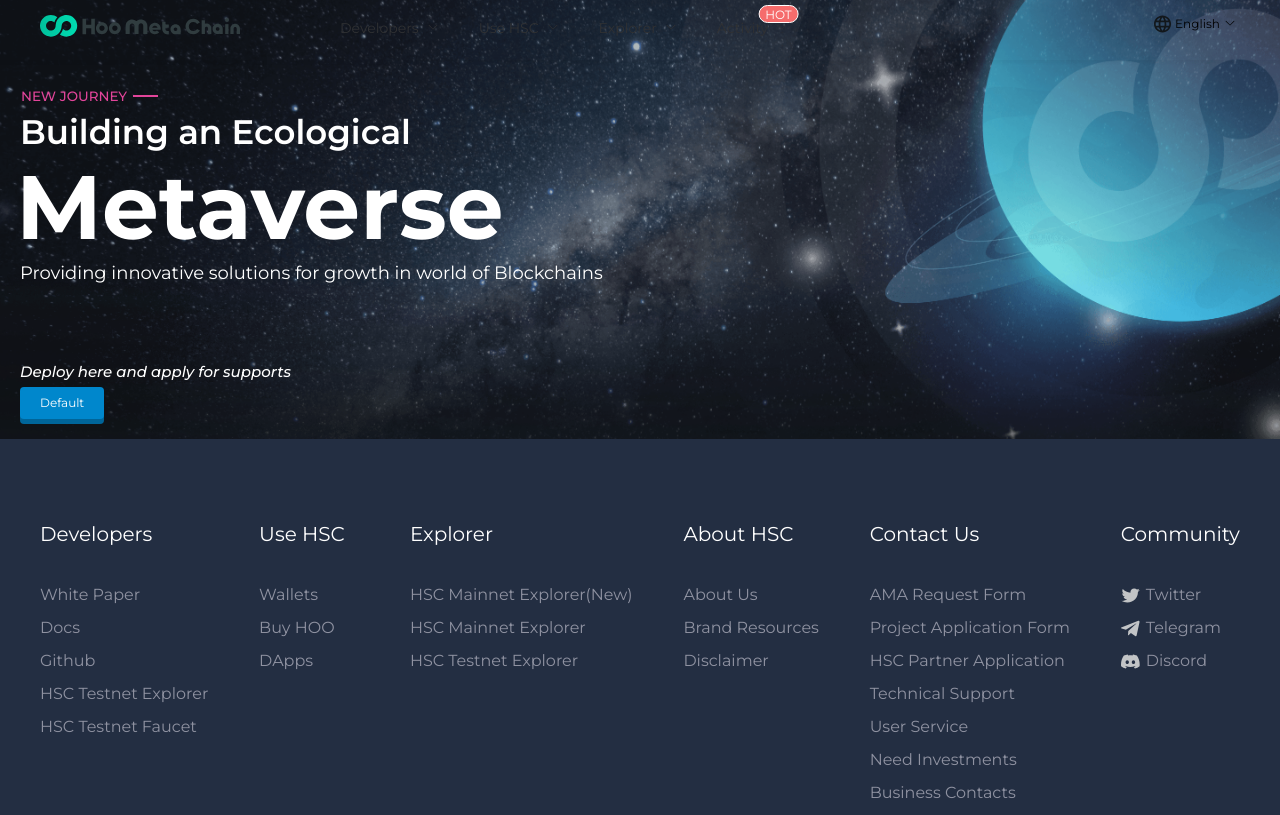
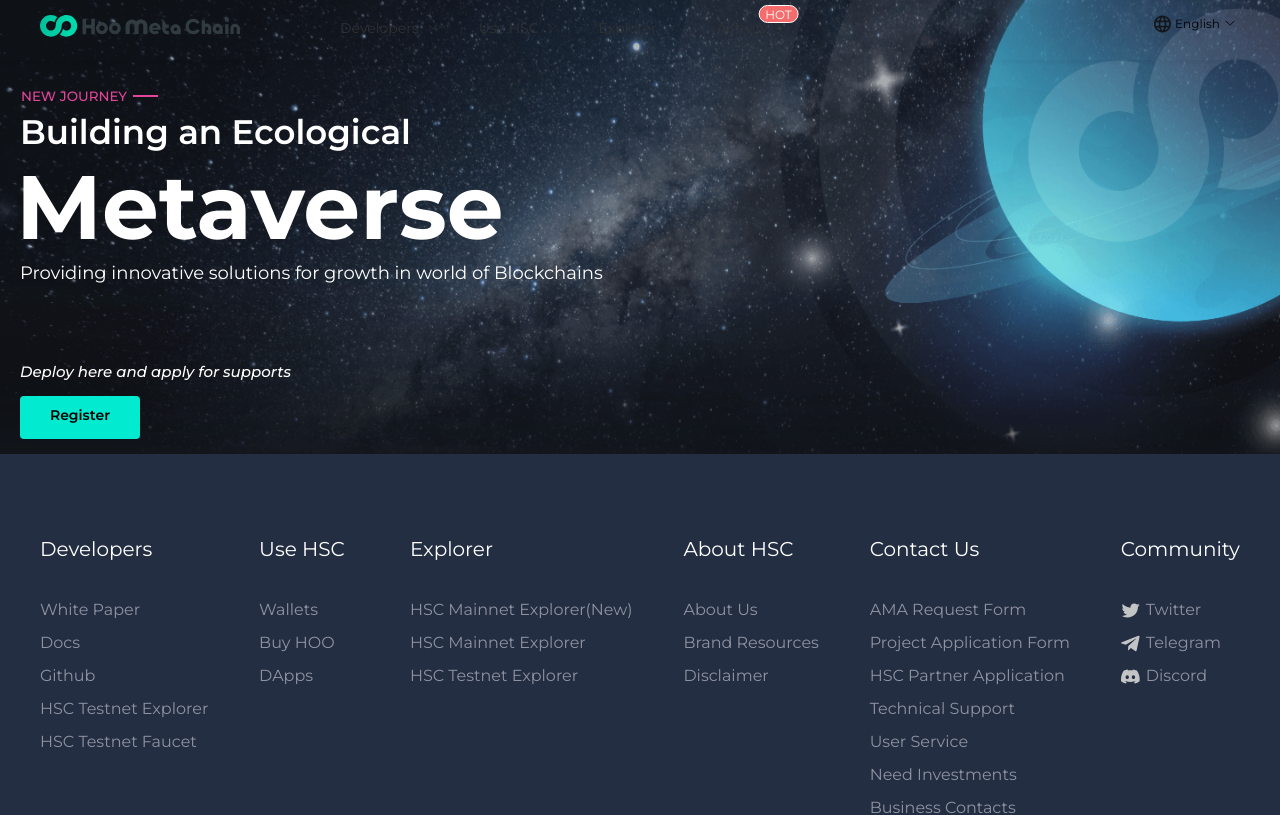
Before and after one commit to rizwanzaheer/hsc-revamp, a Vue app: page / in a window 1280 px wide. Shown: the top 815 px of the page. Built offline with nearby package versions, Linux system fonts and the light colour scheme.

Commit message:
add the register button and it's style

```diff
--- a/src/pages/home/index.vue
+++ b/src/pages/home/index.vue
@@ -25,7 +25,10 @@
                 <p
                     class="text-[15px] leading-[30px] font-[500] italic text-white"
                 >Deploy here and apply for supports</p>
-                <el-button class="el-primary-button">Default</el-button>
+                <el-button
+                    class="el-primary-button bg-[#02ead0] hover:bg-[#8FFDFF] hover:text-black mt-3"
+                    type="primary"
+                >Register</el-button>
             </div>
 
             <!-- <el-row>
@@ -49,20 +52,31 @@
 
 .el-primary-button {
     border: 0;
-    background: #0087cc;
+    background: $color-primary;
+    background-color: 'red' !important;
     border-radius: 4px;
-    box-shadow: 0 5px 0 #006599;
-    color: #fff;
+    box-shadow: 0 5px 0 #02ead0;
+    color: $color-black;
     cursor: pointer;
-    font: inherit;
+    // font: bold;
+    font-weight: 600;
+    line-height: 18.92px;
+    text-align: center;
+    width: 120px;
+    height: 38px;
     margin: 0;
     outline: 0;
     padding: 12px 20px;
     transition: all 0.1s linear;
+    size: 15px;
 }
 .el-primary-button:active {
-    box-shadow: 0 2px 0 #006599;
+    box-shadow: 0 2px 0 #02ead0;
     transform: translateY(3px);
+    &:hover {
+        // background: "linear-gradient(180deg, #8FFDFF 0%, #02EAD0 100%)";​
+        box-shadow: 0px 3px 0px #8ffdff;
+    }
 }
 
 // .home-con {
```
